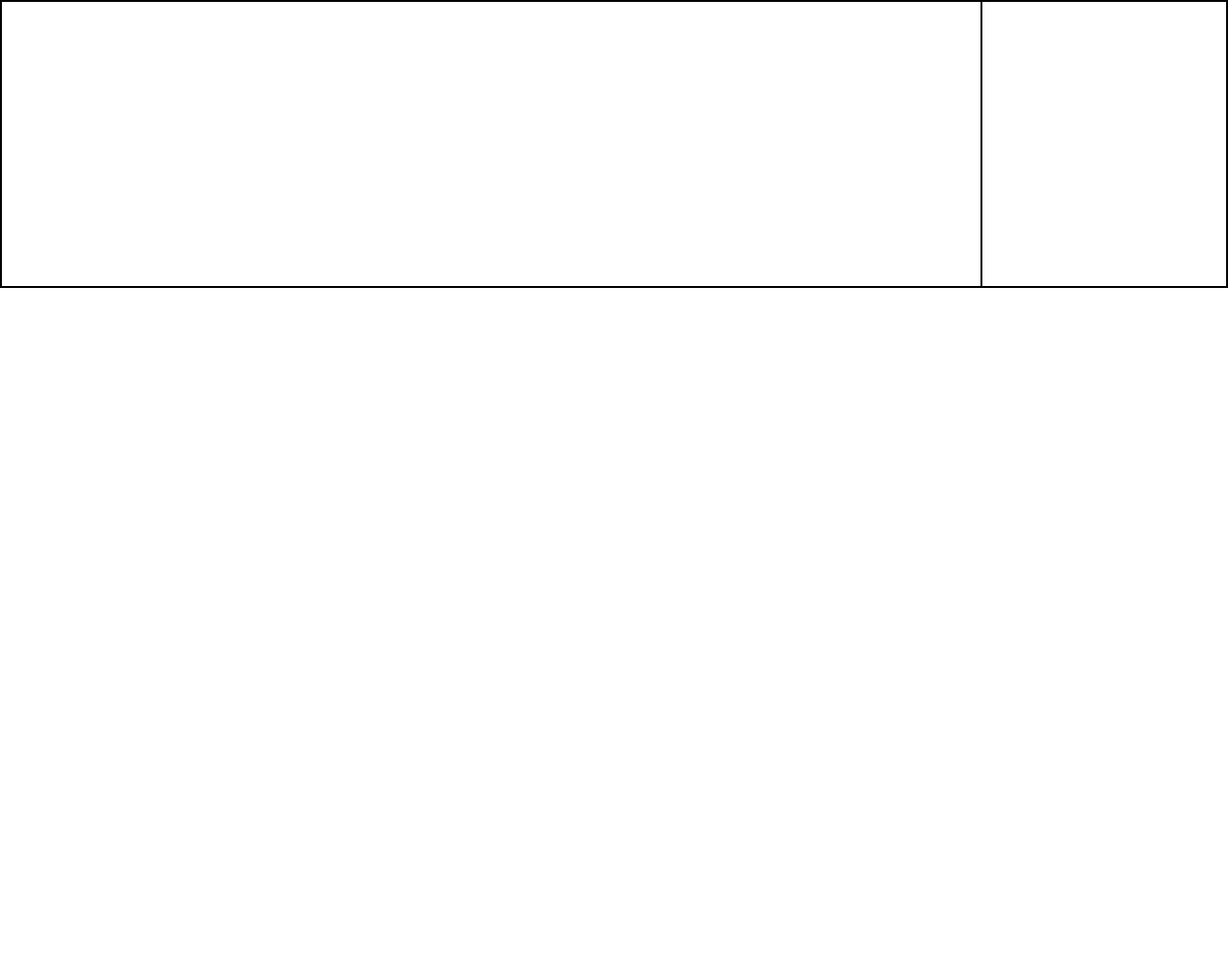
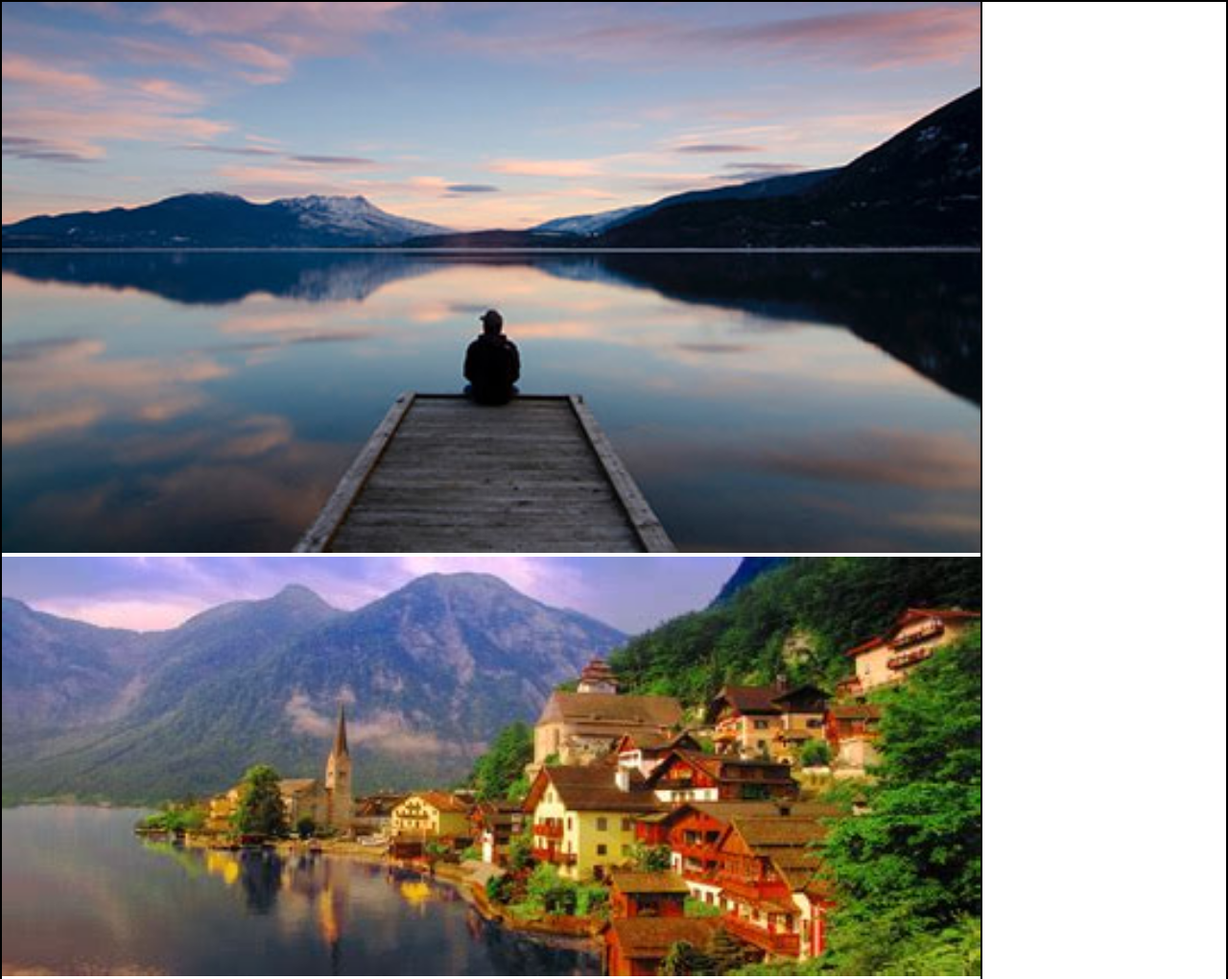
Before and after one commit to GiulianoPrimavera/js-array-carousel, a plain HTML site: page index.html in a window 1280 px wide. Shown: the top 1020 px of the page at 96% size. Before the commit the page ends 800 px from the top, so only its background shows below. Drawn offline with Linux system fonts and the light colour scheme.

Commit message:
adds the images to the html using javascript

```diff
--- a/css/style.css
+++ b/css/style.css
@@ -4,6 +4,9 @@
     box-sizing: border-box;
 }
 
+img {
+    width: 100%;
+}
 
 .container{
     width: 100vw;
@@ -12,7 +15,7 @@
     display: flex;
 }
 
-.current_image{
+.current_image_container{
     width: 80%;
     border: 1px solid black;
     min-height: 100%;
--- a/index.html
+++ b/index.html
@@ -12,7 +12,7 @@
 
     <main>
         <div class="container">
-            <div class="current_image">
+            <div class="current_image_container">
 
             </div>
 
--- a/js/script.js
+++ b/js/script.js
@@ -21,3 +21,13 @@ const text = [
     'Lorem ipsum, dolor sit amet consectetur adipisicing elit. Et temporibus voluptatum suscipit tempore aliquid deleniti aut veniam inventore eligendi ex ad ullam,',
     'Et temporibus voluptatum suscipit tempore aliquid deleniti aut veniam inventore eligendi ex ad ullam,',
 ]
+
+
+const currentImageContainer = document.querySelector (".current_image_container");
+
+for(let i = 0; i < items.length; i++){
+    const currentImage = items[i];
+
+
+    currentImageContainer.innerHTML += `<img src="${currentImage}" alt="immagine #${currentImage}">`;
+}
```
